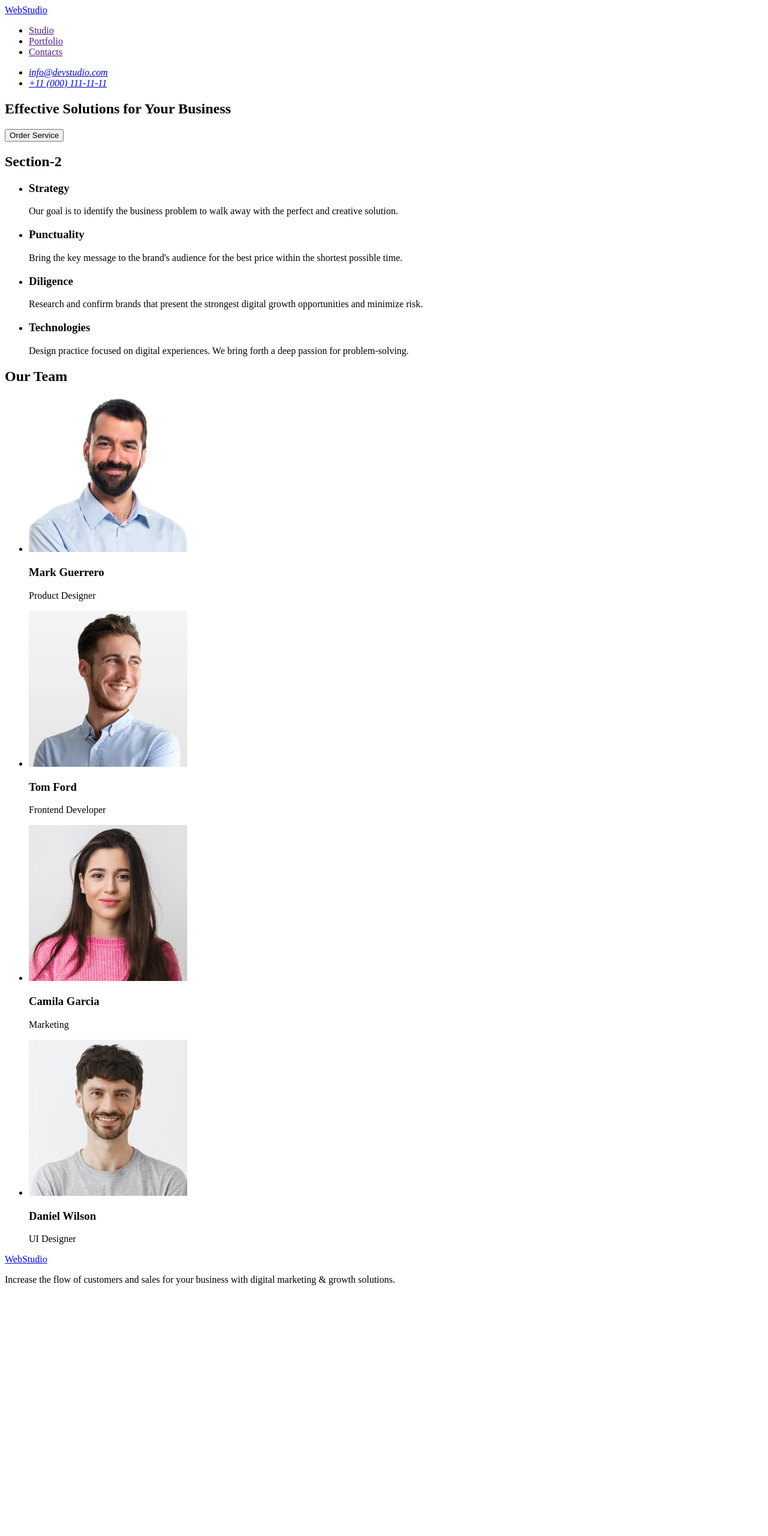
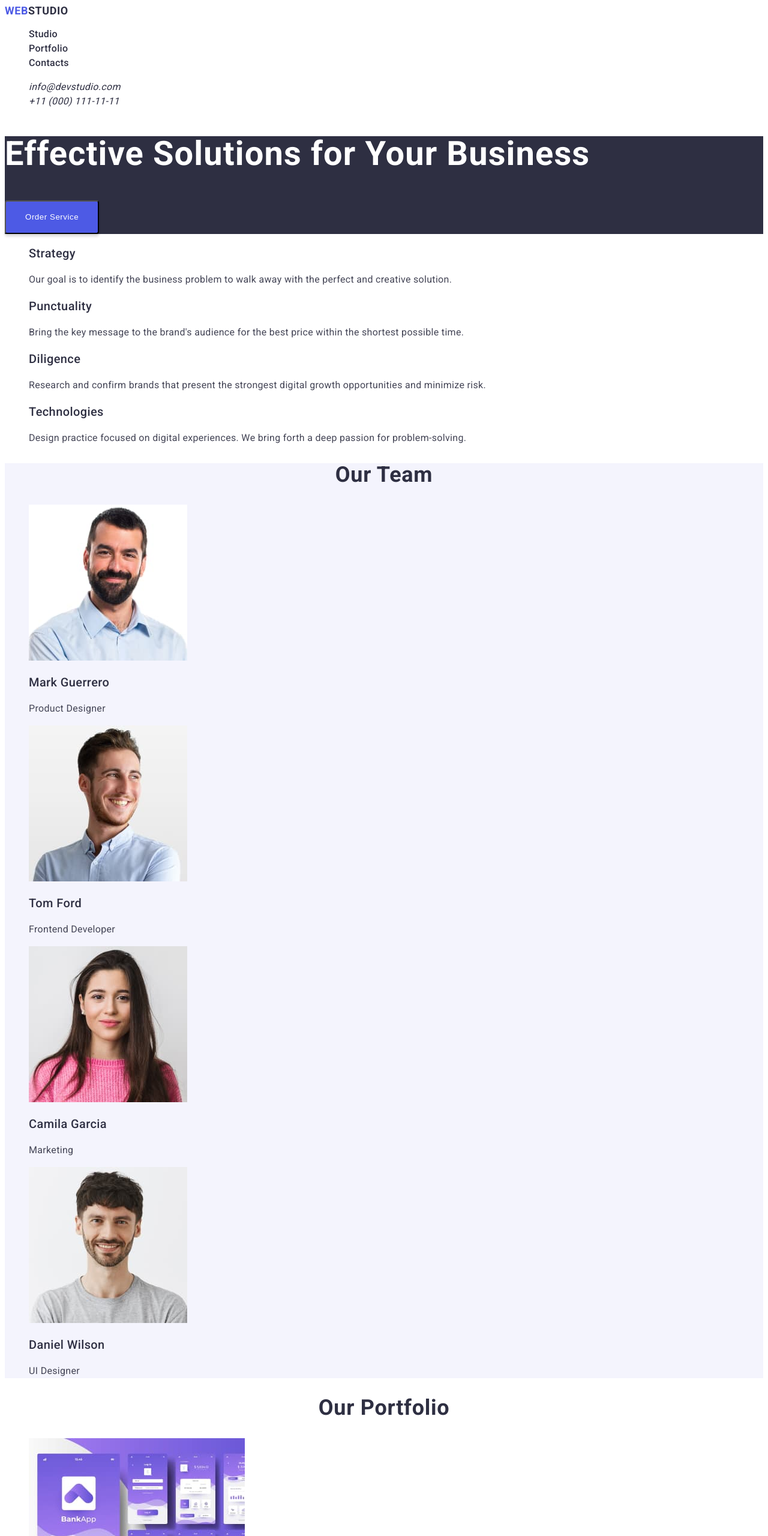
Before and after one commit to MarianaZamorii/goit-markup-hw-02, a plain HTML site: page index.html in a window 1280 px wide. Shown: the top 2560 px of the page at 60% size. Before the commit the page ends 2158 px from the top, so only its background shows below. Drawn offline with Linux system fonts and the light colour scheme.

Commit message:
add "Our portfolio", text styles

```diff
--- /dev/null
+++ b/css/styles.css
@@ -0,0 +1,188 @@
+:root {
+  --iris: #4d5ae5;
+  --ocean: #404bbf;
+  --navy-blue: #2e2f42;
+  --green: #31d0aa;
+  --slate: #434455;
+  --light-slate: #8f8e99;
+  --corn-flower: #e7e9fc;
+  --cloud: #f4f4fd;
+  --navy-blue-modal: #2e2f42;
+  --grey: #2e2f42;
+  --white: #ffffff;
+  --dairy: #fcfcfc;
+}
+
+body {
+  font-family: "Roboto", sans-serif;
+  color: var(--slate);
+  background-color: var(--white);
+  font-size: 16px;
+}
+
+p {
+  line-height: 1.5;
+  letter-spacing: 0.02em;
+}
+
+a {
+  color: var(--navy-blue);
+  text-decoration: none;
+}
+
+ul {
+  list-style-type: none;
+}
+
+.visually-hidden {
+  position: absolute;
+  width: 1px;
+  height: 1px;
+  margin: -1px;
+  border: 0;
+  padding: 0;
+  white-space: nowrap;
+  clip-path: inset(100%);
+  clip: rect(0 0 0 0);
+  overflow: hidden;
+}
+
+/*Logo*/
+.logo {
+  color: var(--navy-blue);
+  font-size: 18px;
+  font-weight: 700;
+  line-height: 1.16;
+  letter-spacing: 0.03em;
+  text-transform: uppercase;
+  text-decoration: none;
+}
+
+.logo-accent {
+  color: var(--iris);
+}
+/*END Logo*/
+
+/*Navigation*/
+.nav-link {
+  font-weight: 500;
+  line-height: 1.5;
+  letter-spacing: 0.02em;
+}
+
+.nav-link:active {
+  color: var(--ocean);
+}
+
+.contact-link {
+  line-height: 1.5;
+  letter-spacing: 0.02em;
+}
+
+.contact-link:active {
+  color: var(--ocean);
+}
+/*END Navigation*/
+
+/*Hero section*/
+.hero-section {
+  background-color: var(--navy-blue);
+}
+
+.hero-title {
+  color: var(--white);
+  font-size: 56px;
+  font-weight: 700;
+  line-height: 1.07;
+  letter-spacing: 0.02em;
+}
+
+button {
+  color: var(--white);
+  background-color: var(--iris);
+  border-radius: 4px;
+  box-shadow: 0px 4px 4px 0px rgba(0, 0, 0, 0.15);
+  font-weight: 500;
+  line-height: 1.5;
+  letter-spacing: 0.04em;
+  padding: 16px 32px;
+  cursor: pointer;
+}
+
+.button:hover {
+  background-color: var(--ocean);
+}
+/*END Hero section*/
+
+/*Target section*/
+.target-title {
+  color: var(--navy-blue);
+  font-size: 20px;
+  font-weight: 500;
+  line-height: 1.2;
+  letter-spacing: 0.02em;
+}
+/*END Target section*/
+
+/*Our team section*/
+.our-team-section {
+  background-color: var(--cloud);
+}
+
+.our-team-title {
+  color: var(--navy-blue);
+  text-align: center;
+  font-size: 36px;
+  line-height: 1.11;
+  letter-spacing: 0.02em;
+  text-transform: capitalize;
+}
+
+.our-team-staff {
+  color: var(--navy-blue);
+  font-size: 20px;
+  font-weight: 500;
+  line-height: 1.2;
+  letter-spacing: 0.02em;
+}
+
+/*END Our team section*/
+
+/*Our portfolio section*/
+.portfolio-title {
+  color: var(--navy-blue);
+  text-align: center;
+  font-size: 36px;
+  font-weight: 700;
+  line-height: 1.11;
+  letter-spacing: 0.02em;
+}
+
+.portfolio {
+  color: var(--navy-blue);
+  font-size: 20px;
+  font-weight: 500;
+  line-height: 1.2;
+  letter-spacing: 0.02em;
+}
+
+/*Footer section*/
+footer {
+  background-color: var(--navy-blue);
+}
+
+.footer-logo {
+  color: var(--cloud);
+  font-size: 18px;
+  font-weight: 700;
+  line-height: 1.16;
+  letter-spacing: 0.03em;
+  text-transform: uppercase;
+  text-decoration: none;
+}
+
+.footer-text {
+  color: var(--cloud);
+  line-height: 1.5;
+  letter-spacing: 0.02em;
+}
--- a/index.html
+++ b/index.html
@@ -3,56 +3,74 @@
   <head>
     <meta charset="UTF-8" />
     <meta name="viewport" content="width=device-width, initial-scale=1.0" />
-    <title>Document</title>
+    <title>WebStudio</title>
+    <link rel="preconnect" href="https://fonts.googleapis.com" />
+    <link rel="preconnect" href="https://fonts.gstatic.com" crossorigin />
+    <link
+      href="https://fonts.googleapis.com/css2?family=Raleway:wght@700&family=Roboto:wght@400;500;700&display=swap"
+      rel="stylesheet"
+    />
+    <link rel="stylesheet" href="./css/styles.css" />
   </head>
   <body>
     <header>
       <nav>
-        <a href="./index.html">WebStudio</a>
-        <ul>
+        <a class="logo" href="./index.html"
+          ><span class="logo-accent">Web</span>Studio</a
+        >
+        <ul class="nav-link">
           <li><a href="">Studio</a></li>
           <li><a href="">Portfolio</a></li>
           <li><a href="">Contacts</a></li>
         </ul>
       </nav>
       <address>
-        <ul>
-          <li><a href="mailto:info@devstudio.com">info@devstudio.com</a></li>
-          <li><a href="tel:+110001111111">+11 (000) 111-11-11</a></li>
+        <ul class="contact-link">
+          <li>
+            <a href="mailto:info@devstudio.com">info@devstudio.com</a>
+          </li>
+          <li>
+            <a href="tel:+110001111111">+11 (000) 111-11-11</a>
+          </li>
         </ul>
       </address>
     </header>
+
     <main>
+      <!--Hero section-->
+      <section class="hero-section">
+        <h1 class="hero-title">Effective Solutions for Your Business</h1>
+        <button>Order Service</button>
+      </section>
+      <!--END Hero section-->
+
+      <!--Targets section-->
       <section>
-        <h1>Effective Solutions for Your Business</h1>
-        <button type="button">Order Service</button>
-      </section>
-      <section>
-        <h2>Section-2</h2>
+        <h2 class="visually-hidden">Section-2</h2>
         <ul>
           <li>
-            <h3>Strategy</h3>
+            <h3 class="target-title">Strategy</h3>
             <p>
               Our goal is to identify the business problem to walk away with the
               perfect and creative solution.
             </p>
           </li>
           <li>
-            <h3>Punctuality</h3>
+            <h3 class="target-title">Punctuality</h3>
             <p>
               Bring the key message to the brand's audience for the best price
               within the shortest possible time.
             </p>
           </li>
           <li>
-            <h3>Diligence</h3>
+            <h3 class="target-title">Diligence</h3>
             <p>
               Research and confirm brands that present the strongest digital
               growth opportunities and minimize risk.
             </p>
           </li>
           <li>
-            <h3>Technologies</h3>
+            <h3 class="target-title">Technologies</h3>
             <p>
               Design practice focused on digital experiences. We bring forth a
               deep passion for problem-solving.
@@ -60,8 +78,11 @@
           </li>
         </ul>
       </section>
-      <section>
-        <h2>Our Team</h2>
+      <!--END Targets section-->
+
+      <!--Our Team section-->
+      <section class="our-team-section">
+        <h2 class="our-team-title">Our Team</h2>
         <ul>
           <li>
             <img
@@ -70,7 +91,7 @@
               width="264"
               height="260"
             />
-            <h3>Mark Guerrero</h3>
+            <h3 class="our-team-staff">Mark Guerrero</h3>
             <p>Product Designer</p>
           </li>
           <li>
@@ -80,7 +101,7 @@
               width="264"
               height="260"
             />
-            <h3>Tom Ford</h3>
+            <h3 class="our-team-staff">Tom Ford</h3>
             <p>Frontend Developer</p>
           </li>
           <li>
@@ -90,7 +111,7 @@
               width="264"
               height="260"
             />
-            <h3>Camila Garcia</h3>
+            <h3 class="our-team-staff">Camila Garcia</h3>
             <p>Marketing</p>
           </li>
           <li>
@@ -100,15 +121,81 @@
               width="264"
               height="260"
             />
-            <h3>Daniel Wilson</h3>
+            <h3 class="our-team-staff">Daniel Wilson</h3>
             <p>UI Designer</p>
           </li>
         </ul>
       </section>
+      <!--End Our Team section-->
+
+      <!--Our Team section-->
+      <section>
+        <h2 class="portfolio-title">Our Portfolio</h2>
+        <ul>
+          <li>
+            <img
+              src="./images/Banking.jpg"
+              alt="Banking"
+              width="360"
+              height="300"
+            />
+            <h3 class="portfolio">Banking App</h3>
+            <p>App</p>
+          </li>
+          <li>
+            <img
+              src="./images/Casheess.jpg"
+              alt="Casheess"
+              width="360"
+              height="300"
+            />
+            <h3 class="portfolio">Cashless Payment</h3>
+            <p>Marketing</p>
+          </li>
+          <li>
+            <img
+              src="./images/Meditation.jpg"
+              alt="Meditation"
+              width="360"
+              height="300"
+            />
+            <h3 class="portfolio">Meditation App</h3>
+            <p>App</p>
+          </li>
+          <li>
+            <img src="./images/Taxi.jpg" alt="Taxi" width="360" height="300" />
+            <h3 class="portfolio">Taxi Service</h3>
+            <p>Marketing</p>
+          </li>
+          <li>
+            <img
+              src="./images/Screen.jpg"
+              alt="Screen"
+              width="360"
+              height="300"
+            />
+            <h3 class="portfolio">Screen Illustrations</h3>
+            <p>Design</p>
+          </li>
+          <li>
+            <img
+              src="./images/Online.jpg"
+              alt="Online"
+              width="360"
+              height="300"
+            />
+            <h3 class="portfolio">Online Courses</h3>
+            <p>Marketing</p>
+          </li>
+        </ul>
+      </section>
     </main>
+    <!--Footer section-->
     <footer>
-      <a href="./index.html">WebStudio</a>
-      <p>
+      <a class="footer-logo" href="./index.html"
+        ><span class="logo-accent">Web</span>Studio</a
+      >
+      <p class="footer-text">
         Increase the flow of customers and sales for your business with digital
         marketing & growth solutions.
       </p>
```
Also changed, not shown: images/Banking.jpg (added), images/Casheess.jpg (added), images/Meditation.jpg (added), images/Online.jpg (added), images/Screen.jpg (added), images/Taxi.jpg (added).
